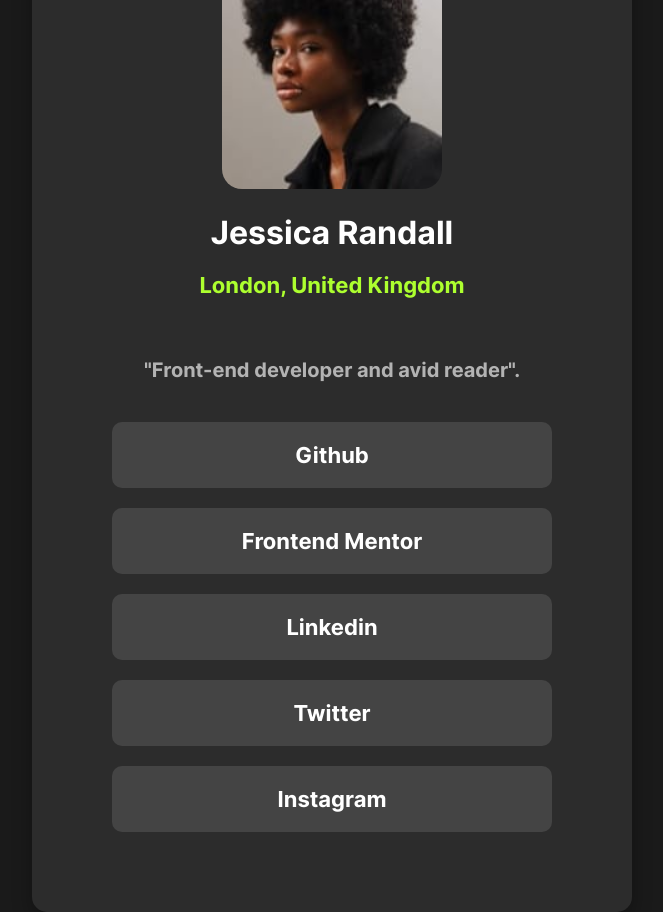
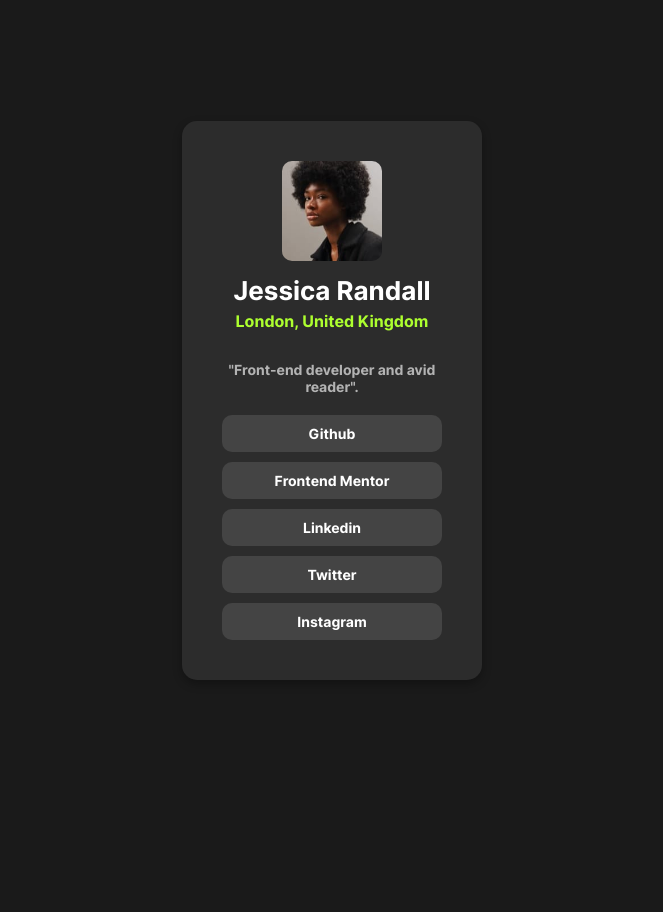
Before and after one commit to yashhnk/FEM, a plain HTML site: page social-links-profile-main/index.html in a window 1280 px wide. Shown: the whole page, without its empty margins (308-971 px from the left). After the commit the page ends 800 px from the top, so only its background shows below. Drawn offline with Linux system fonts and the light colour scheme; files whose address does not match are found by name.

Commit message:
first commit

```diff
--- a/social-links-profile-main/styles.css
+++ b/social-links-profile-main/styles.css
@@ -22,49 +22,49 @@
     width: 100%;
 }
 .profile img {
-    width: 220px;
-    height: 220px;
-    margin-bottom: 20px;
-    border-radius: 20px;
+    width: 100px;
+    height: 100px;
+    margin-bottom: 10px;
+    border-radius: 10px;
 }
 .profile {
     background-color: #2c2c2c;
-    padding: 80px;
-    width: 600px;
+    padding: 40px;
+    width: 300px;
     text-align: center;
     border-radius: 15px;
-    box-shadow: 0 8px 20px rgba(0,0,0,0.3);
+    box-shadow: 0 4px 10px rgba(0,0,0,0.3);
 }
 .profile h2 {
     color: white;
-    font-size: 32px;
-    margin-bottom: 20px;
+    font-size: 26px;
+    margin-bottom: 5px;
 }
 .location {
     color: greenyellow;
-    font-size: 22px;
-    margin-bottom: 60px;
+    font-size: 16px;
+    margin-bottom: 30px;
     font-weight: bold;
 }
 .about-me {
-    font-size: 20px;
+    font-size: 14px;
     color: #b3b3b3;
     font-weight: 10;
-    margin-bottom: 40px;
+    margin-bottom: 20px;
 }
 .btn {
     display: flex;
     flex-direction: column;
-    gap: 20px;
+    gap: 10px;
 }
 .button {
     color:  #fff;
     text-decoration: none;
     background-color: #444;
-    padding: 20px;
+    padding: 10px;
     display: block;
     border-radius: 10px;
-    font-size: 22px;
+    font-size: 14px;
     font-weight: 300;
 }
 .button:hover {
```
